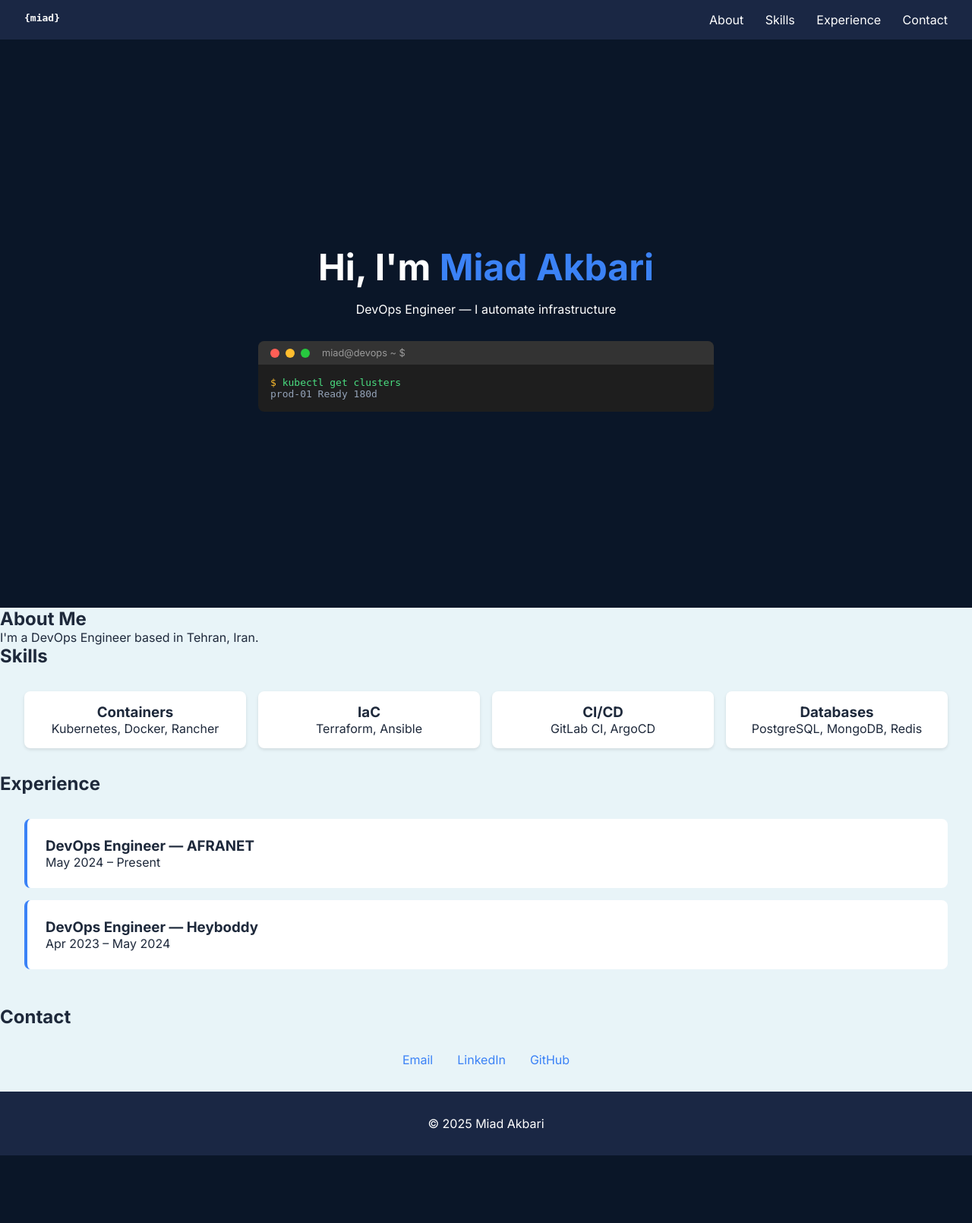
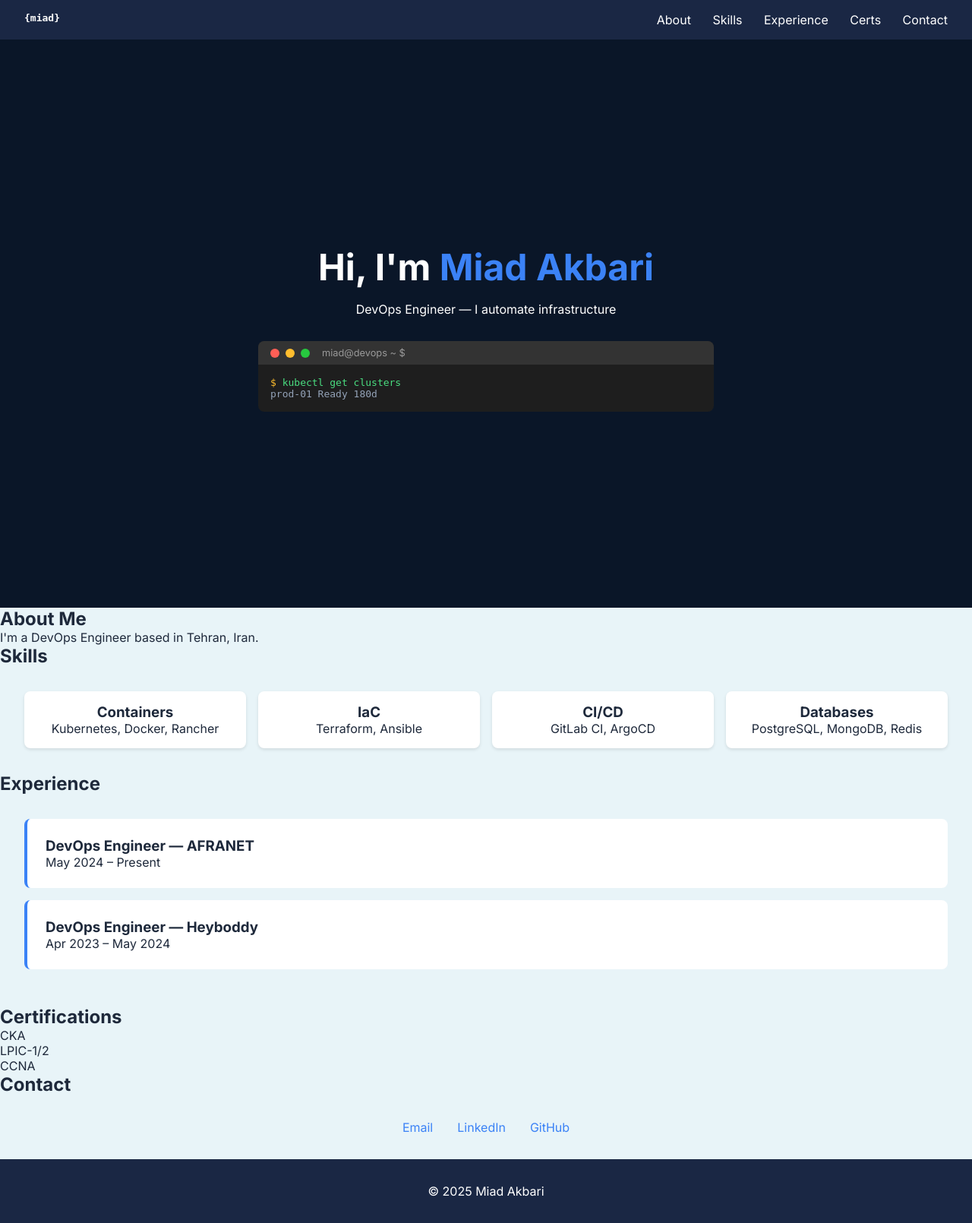
Before and after one commit to miaad-akbari/portfolio-flask, a Python web app: template templates/index.html in a window 1280 px wide. Shown: the whole page at 76% size. Before the commit the page ends 1521 px from the top, so only its background shows below. Run offline with Jinja, Linux system fonts and the light colour scheme; the template is opened without the code that fills it, so the values that code supplies are empty.

Commit message:
Add certifications section

```diff
--- a/templates/index.html
+++ b/templates/index.html
@@ -15,6 +15,7 @@
             <a href="#about">About</a>
             <a href="#skills">Skills</a>
             <a href="#experience">Experience</a>
+            <a href="#certs">Certs</a>
             <a href="#contact">Contact</a>
         </div>
     </nav>
@@ -74,6 +75,14 @@
             </div>
         </div>
     </section>
+    <section id="certs">
+        <h2>Certifications</h2>
+        <div class="certs-grid">
+            <div class="cert-card">CKA</div>
+            <div class="cert-card">LPIC-1/2</div>
+            <div class="cert-card">CCNA</div>
+        </div>
+    </section>
     <section id="contact">
         <h2>Contact</h2>
         <div class="contact-links">
```
